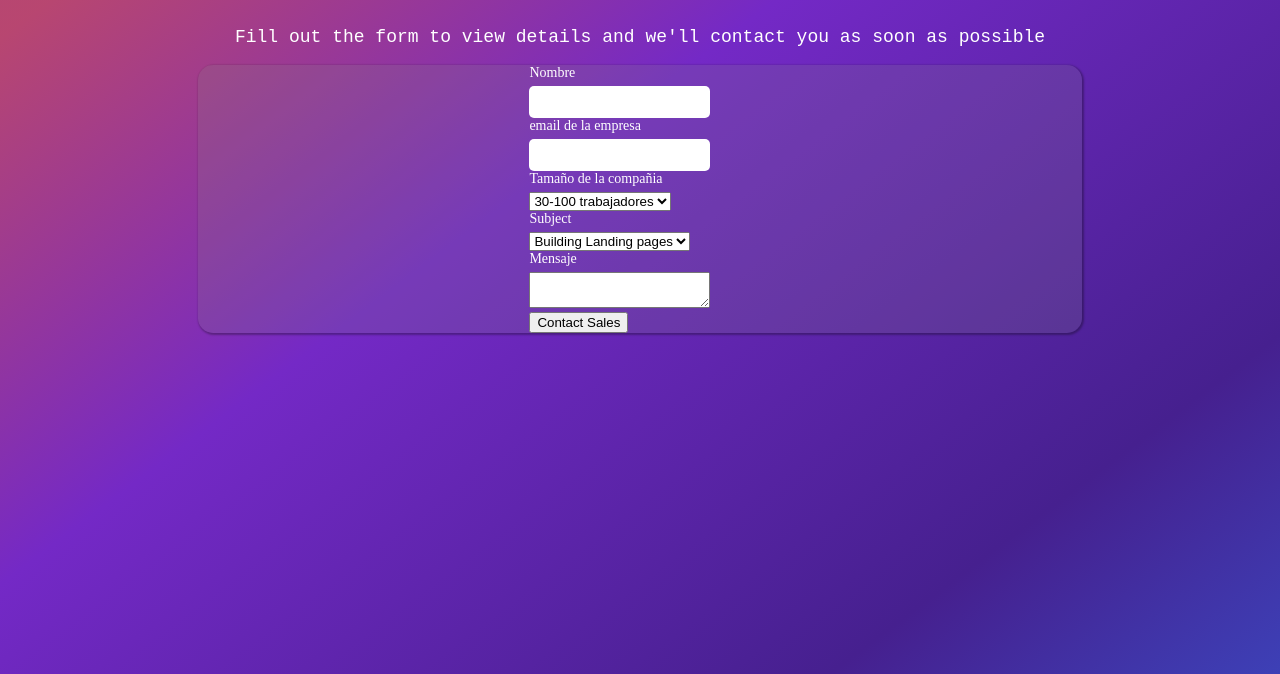
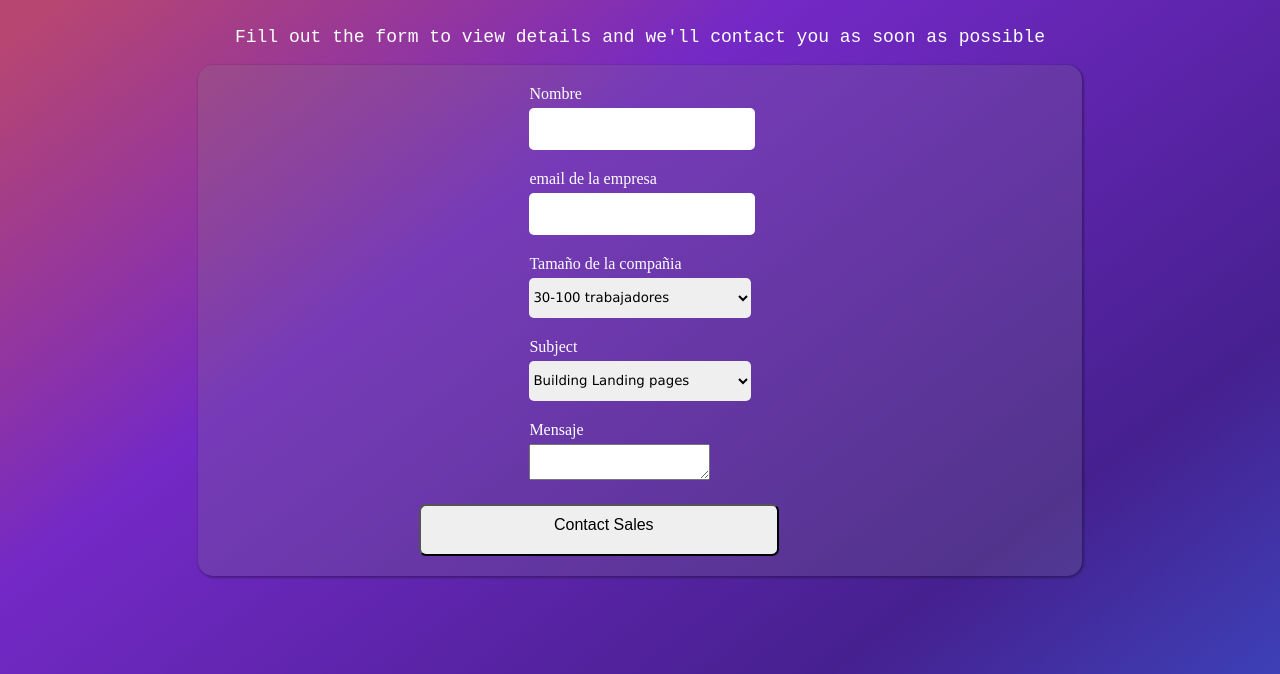
Before and after one commit to juanvega01/responsive-contact-page, a website: page index.html in a window 1280 px wide. Shown: the part 126-800 px from the top of the page. Drawn offline with Linux system fonts and the light colour scheme.

```diff
--- a/index.html
+++ b/index.html
@@ -29,8 +29,9 @@
 
         <label for="messaje">Mensaje</label>
         <textarea name="messaje" id="" cols="20" rows="0"></textarea>
-    <button type="button">Contact Sales</button>
+
 </section>
+<button type="button">Contact Sales</button>
    </form>
 
 
--- a/style.css
+++ b/style.css
@@ -24,9 +24,8 @@
 
 }
 .bg-form{
-    display: flex;
     width: 70%;
-    height: 50%;
+    height: max-content;
     background:rgba(128, 128, 128, 0.2);
     margin-left: auto;
     margin-right: auto;
@@ -43,17 +42,28 @@
 .contact-form label{
     display: list-item;
     list-style: none;
-    font-size: 14px;
+    font-size: 16px;
     padding-bottom: 5px;
+padding-top: 20px;
     color: white;
 }
-.contact-form input{
-    width: auto;
-    height: 30px;
+.contact-form input, .contact-form select{
+    width: 100%;
+    height: 40px;
     border-radius: 5px ;
     border-style: none;
+    font-family: Verdana, Geneva, Tahoma, sans-serif;
 
 }
 button{
-    display: flex;
+   width: 45vh;
+
+    padding: 10px 10px 20px 20px ;
+   margin-left: auto;
+   margin-right: auto;
+   margin-bottom: 20px;
+   margin-top: 20px;
+   border-radius: 7px;
+   font-family: Arial, Helvetica, sans-serif;
+   font-size: 16px;
 }
```
Also changed, not shown: app.js (added, +22 -0 lines), package.json (added, +15 -0 lines), 1 other file.
